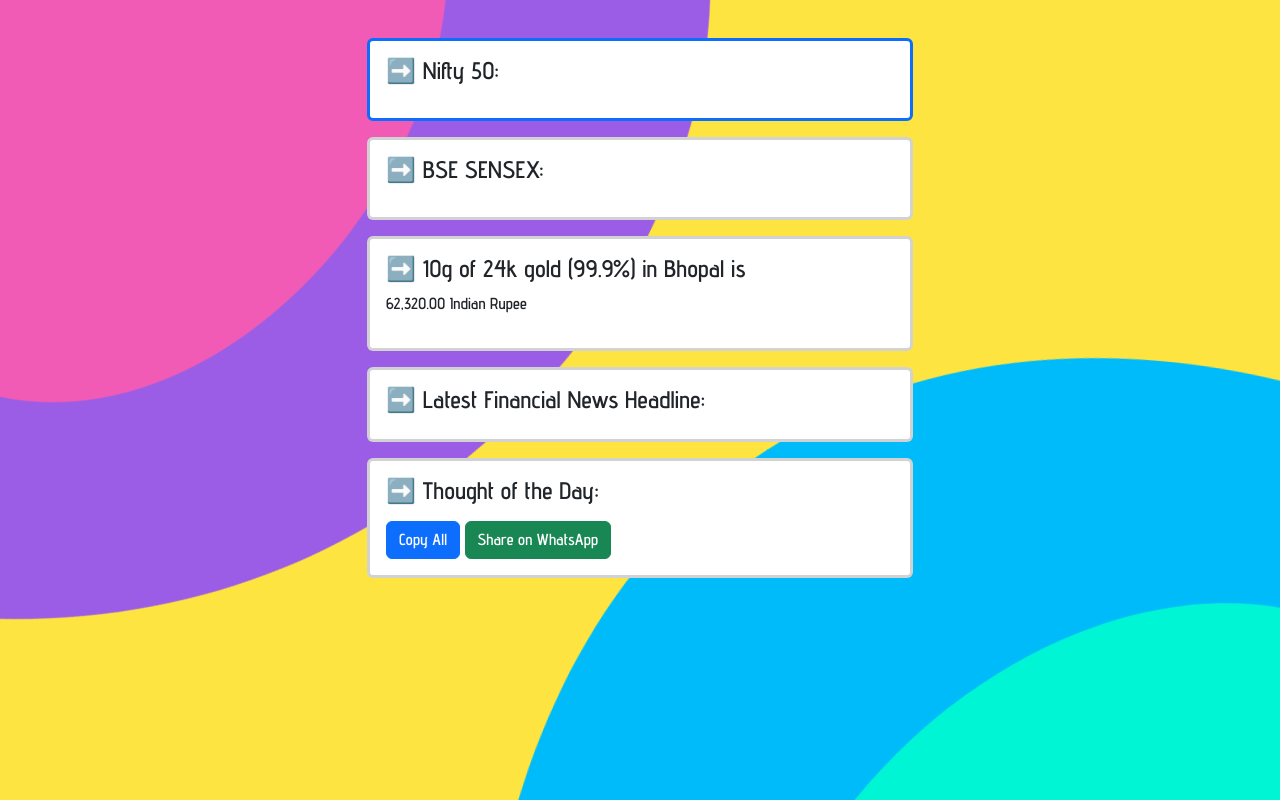
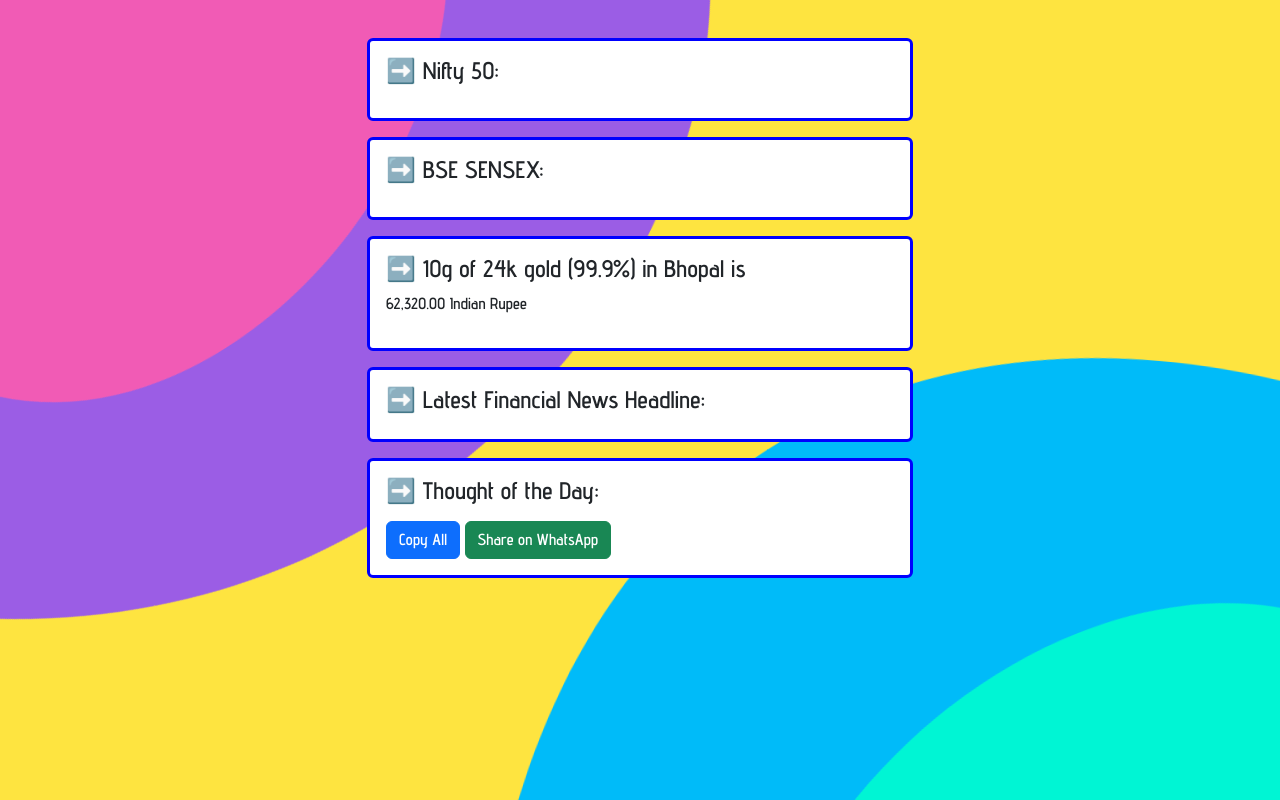
Before and after one commit to codeIntrovert/portfolio, a Flask app: template templates/index.html in a window 1280 px wide. Run offline with Flask 3, Linux system fonts and the light colour scheme; the template is opened without the code that fills it, so the values that code supplies are empty.

Commit message:
color fx

```diff
--- a/templates/index.html
+++ b/templates/index.html
@@ -52,6 +52,7 @@
         {
             font-family: 'Advent Pro', sans-serif;
             border-width: 3px ;
+            border-color: blue;
             background-color: #ffffff;
         }
         #myVideo
@@ -114,7 +115,7 @@
     <div class="container">
         <div class="row">
             <div class="col-md-6 offset-md-3">
-                <div class="card border-primary">
+                <div class="card">
                     <div class="card-body">
                         <h4 class="card-title">➡️ Nifty 50:</h5>
                         <p class="card-text" id="nifty50">{{ nifty50 }}</p>
```
